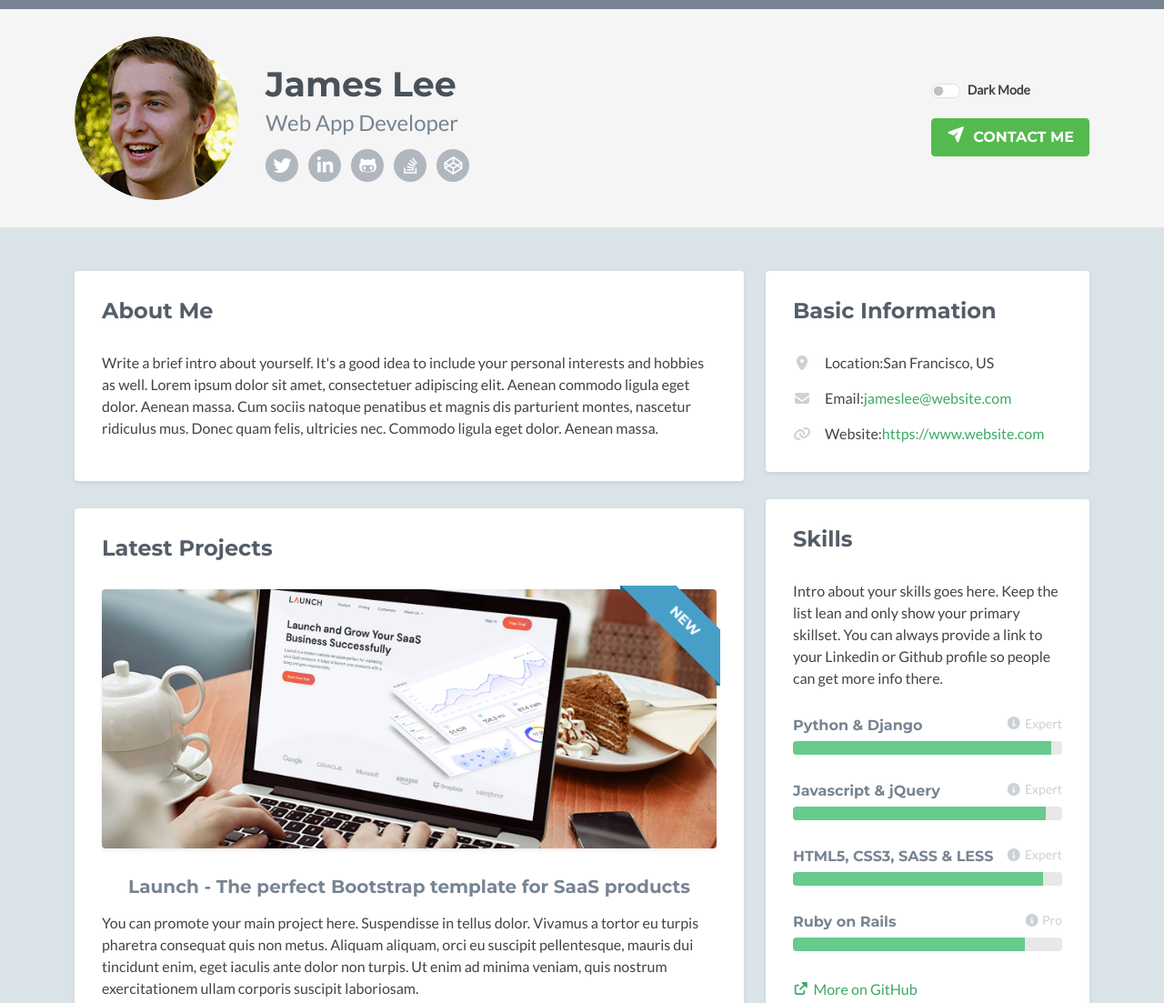
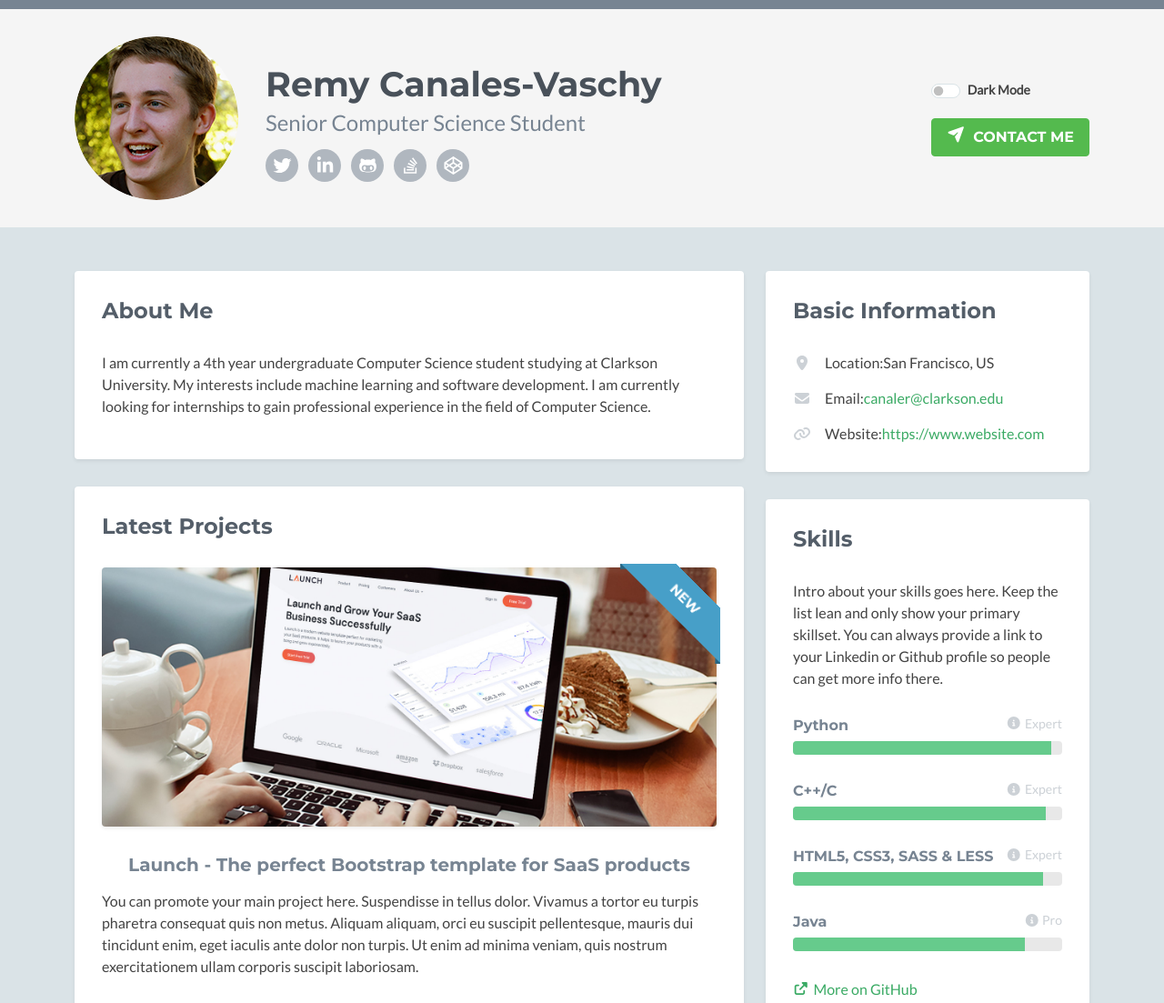
Before and after one commit to Platense61/Portfolio, a plain HTML site: page index.html in a window 1280 px wide. Shown: the top 1103 px of the page at 91% size. Drawn offline with nearby package versions, Linux system fonts and the light colour scheme; no server answers; a script that the page names is missing; some icons are missing.

Commit message:
Final pushes from desktop before break.

```diff
--- a/index.html
+++ b/index.html
@@ -38,12 +38,12 @@
 			    <div class="col">
 		            <img class="profile-image img-fluid float-start rounded-circle" src="assets/images/profile.png" alt="profile image" />
 		            <div class="profile-content">
-		                <h1 class="name">James Lee</h1>
-		                <h2 class="desc">Web App Developer</h2>
+		                <h1 class="name">Remy Canales-Vaschy</h1>
+		                <h2 class="desc">Senior Computer Science Student</h2>
 		                <ul class="social list-inline">
 		                    <li class="list-inline-item"><a href="#"><i class="fab fa-twitter"></i></a></li>
 		                    <li class="list-inline-item"><a href="#"><i class="fab fa-linkedin-in"></i></a></li>
-		                    <li class="list-inline-item"><a href="#"><i class="fab fa-github-alt"></i></a></li>
+		                    <li class="list-inline-item"><a href="https://github.com/Platense61"><i class="fab fa-github-alt"></i></a></li>
 		                    <li class="list-inline-item"><a href="#"><i class="fab fa-stack-overflow"></i></a></li>
 		                    <li class="list-inline-item last-item"><a href="#"><i class="fab fa-codepen"></i></a></li>
 		                </ul>
@@ -69,7 +69,7 @@
                     <div class="section-inner shadow-sm rounded">
                         <h2 class="heading">About Me</h2>
                         <div class="content">
-                            <p>Write a brief intro about yourself. It's a good idea to include your personal interests and hobbies as well. Lorem ipsum dolor sit amet, consectetuer adipiscing elit. Aenean commodo ligula eget dolor. Aenean massa. Cum sociis natoque penatibus et magnis dis parturient montes, nascetur ridiculus mus. Donec quam felis, ultricies nec. Commodo ligula eget dolor. Aenean massa.</p>
+                            <p>I am currently a 4th year undergraduate Computer Science student studying at Clarkson University. My interests include machine learning and software development. I am currently looking for internships to gain professional experience in the field of Computer Science.</p>
 
                         </div><!--//content-->
                     </div><!--//section-inner-->
@@ -228,7 +228,7 @@
                         <div class="content">
                             <ul class="list-unstyled">
                                 <li><i class="fas fa-map-marker-alt"></i><span class="sr-only">Location:</span>San Francisco, US</li>
-                                <li><i class="fas fa-envelope"></i><span class="sr-only">Email:</span><a href="#">jameslee@website.com</a></li>
+                                <li><i class="fas fa-envelope"></i><span class="sr-only">Email:</span><a href="#">canaler@clarkson.edu</a></li>
                                 <li><i class="fas fa-link"></i><span class="sr-only">Website:</span><a href="#">https://www.website.com</a></li>
                             </ul>
                         </div><!--//content-->
@@ -245,7 +245,7 @@
                             <div class="skillset">
 
                                 <div class="item">
-                                    <h3 class="level-title">Python &amp; Django<span class="level-label" data-bs-toggle="tooltip" data-bs-placement="left" title="You can use the tooltip to explain more about your skill level..."><i class="fas fa-info-circle"></i>Expert</span></h3>
+                                    <h3 class="level-title">Python<span class="level-label" data-bs-toggle="tooltip" data-bs-placement="left" title="You can use the tooltip to explain more about your skill level..."><i class="fas fa-info-circle"></i>Expert</span></h3>
 
                                     <div class="level-bar progress">
 									    <div class="progress-bar level-bar-inner" role="progressbar" style="width: 96%" aria-valuenow="96"  aria-valuemin="0" aria-valuemax="96"></div>
@@ -253,7 +253,7 @@
                                 </div><!--//item-->
 
                                 <div class="item">
-                                    <h3 class="level-title">Javascript &amp; jQuery<span class="level-label" data-bs-toggle="tooltip" data-bs-placement="left" title="You can use the tooltip to explain more about your skill level..."><i class="fas fa-info-circle"></i>Expert</span></h3>
+                                    <h3 class="level-title">C++/C<span class="level-label" data-bs-toggle="tooltip" data-bs-placement="left" title="You can use the tooltip to explain more about your skill level..."><i class="fas fa-info-circle"></i>Expert</span></h3>
                                     <div class="level-bar progress">
 									    <div class="progress-bar level-bar-inner" role="progressbar" style="width: 94%" aria-valuenow="94"  aria-valuemin="0" aria-valuemax="94"></div>
 									</div><!--//level-bar-->
@@ -267,7 +267,7 @@
                                 </div><!--//item-->
 
                                 <div class="item">
-                                    <h3 class="level-title">Ruby on Rails<span class="level-label" data-bs-toggle="tooltip" data-placement="left" title="You can use the tooltip to explain more about your skill level..."><i class="fas fa-info-circle"></i>Pro</span></h3>
+                                    <h3 class="level-title">Java<span class="level-label" data-bs-toggle="tooltip" data-placement="left" title="You can use the tooltip to explain more about your skill level..."><i class="fas fa-info-circle"></i>Pro</span></h3>
                                     <div class="level-bar progress">
 									    <div class="progress-bar level-bar-inner" role="progressbar" style="width: 86%" aria-valuenow="86"  aria-valuemin="0" aria-valuemax="96"></div>
 									</div><!--//level-bar-->
```
Also changed, not shown: assets/images/profile.JPG (added).
